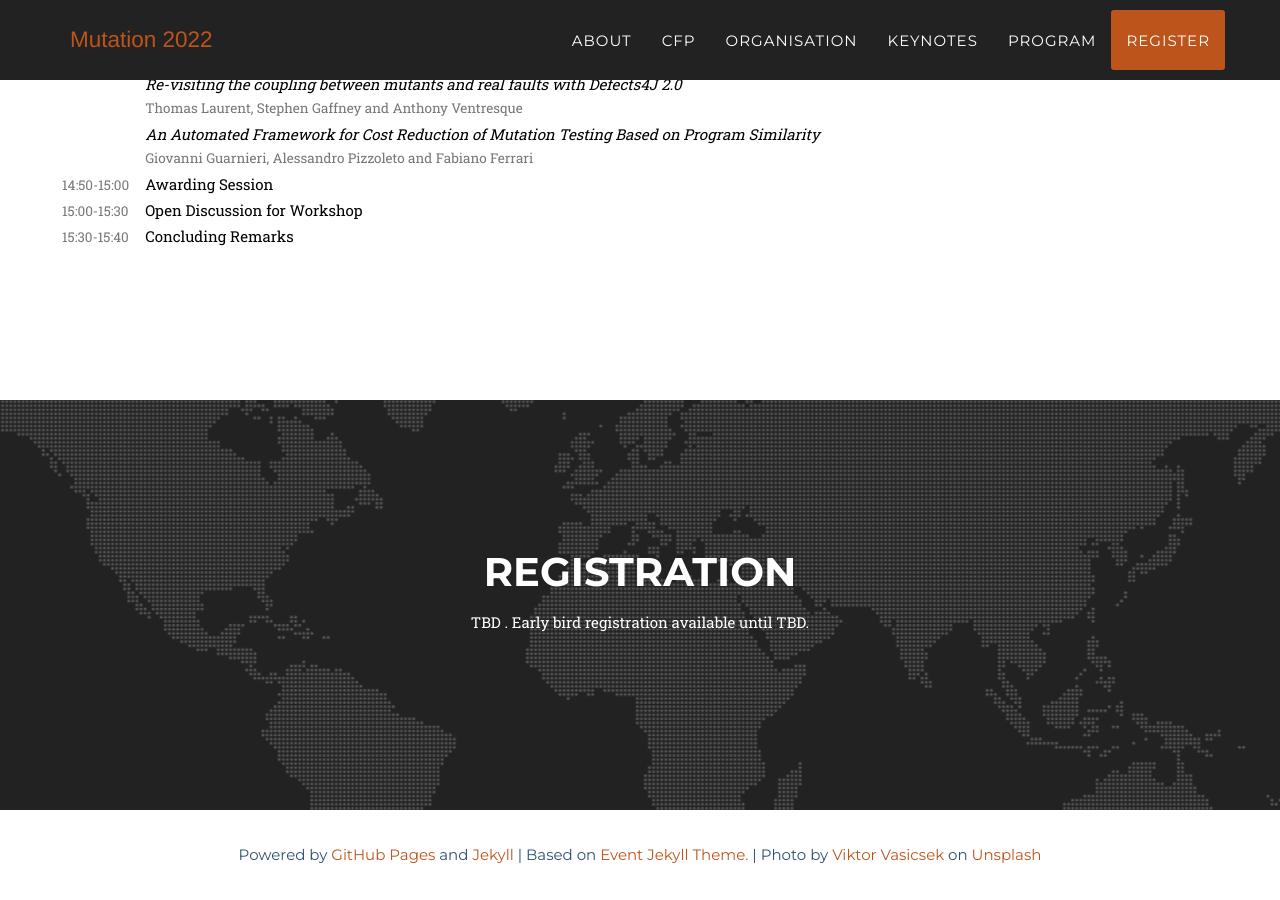
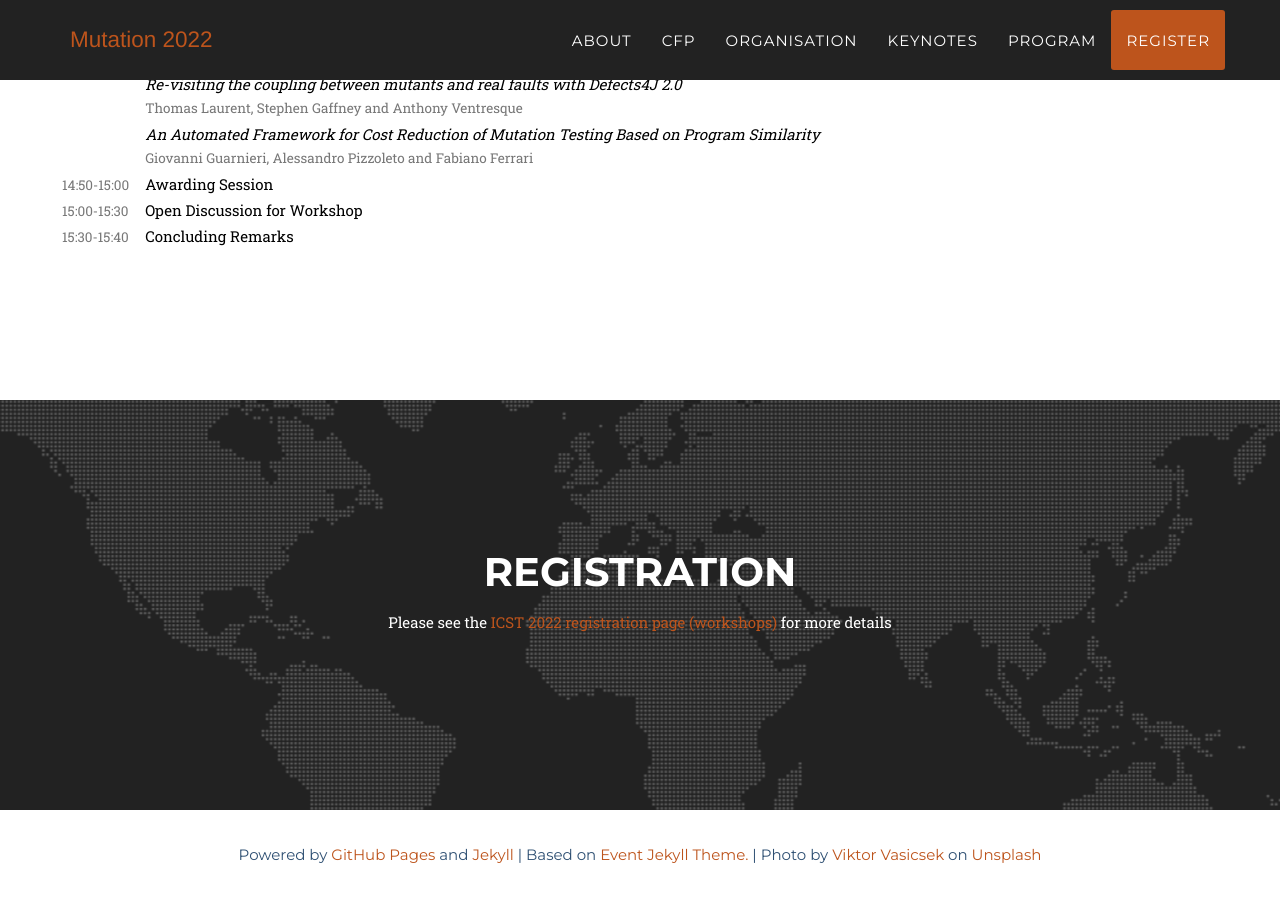
Before and after one commit to mutation-workshop/2024, a Jekyll site: the page built from index.html, in a window 1280 px wide and 900 px high, scrolled down 6090 px. Built offline with Jekyll 4.4.1, drawn with Linux system fonts in a browser that asks for light colours; some web fonts are replaced.

Commit message:
add registration

```diff
--- a/_includes/data/contact.html
+++ b/_includes/data/contact.html
@@ -3,7 +3,7 @@
             <div class="row">
                 <div class="col-lg-12 text-center">
                     <h2 class="section-heading">Registration</h2>
-                    <p class="body-text text-muted" >TBD </a>. Early bird registration available until TBD.</p>
+                    <p class="body-text text-muted">Please see the <a href="https://icst2022.vrain.upv.es/attending/registration">ICST 2022 registration page (workshops)</a> for more details</p>
                 </div>
             </div>
         </div>
```
